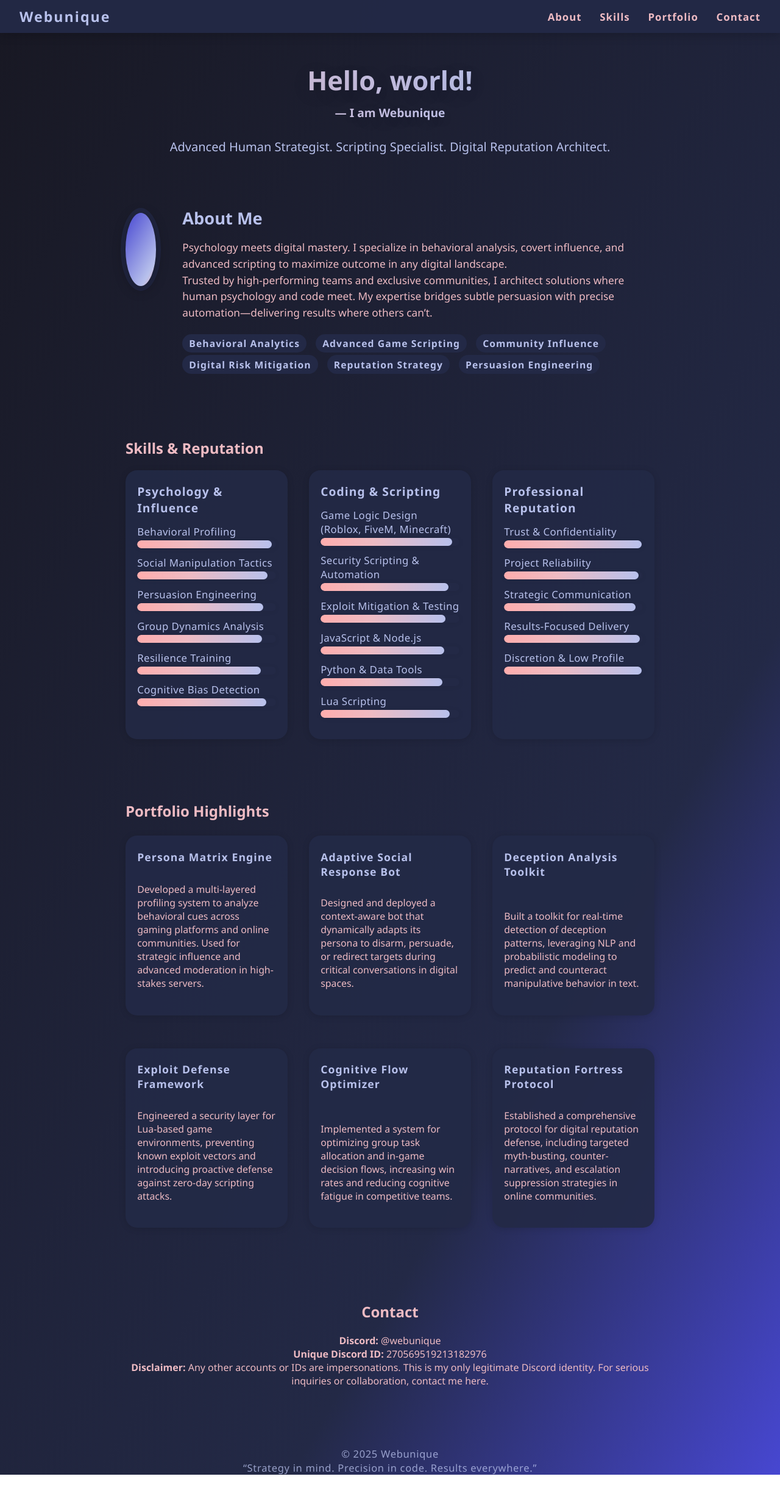
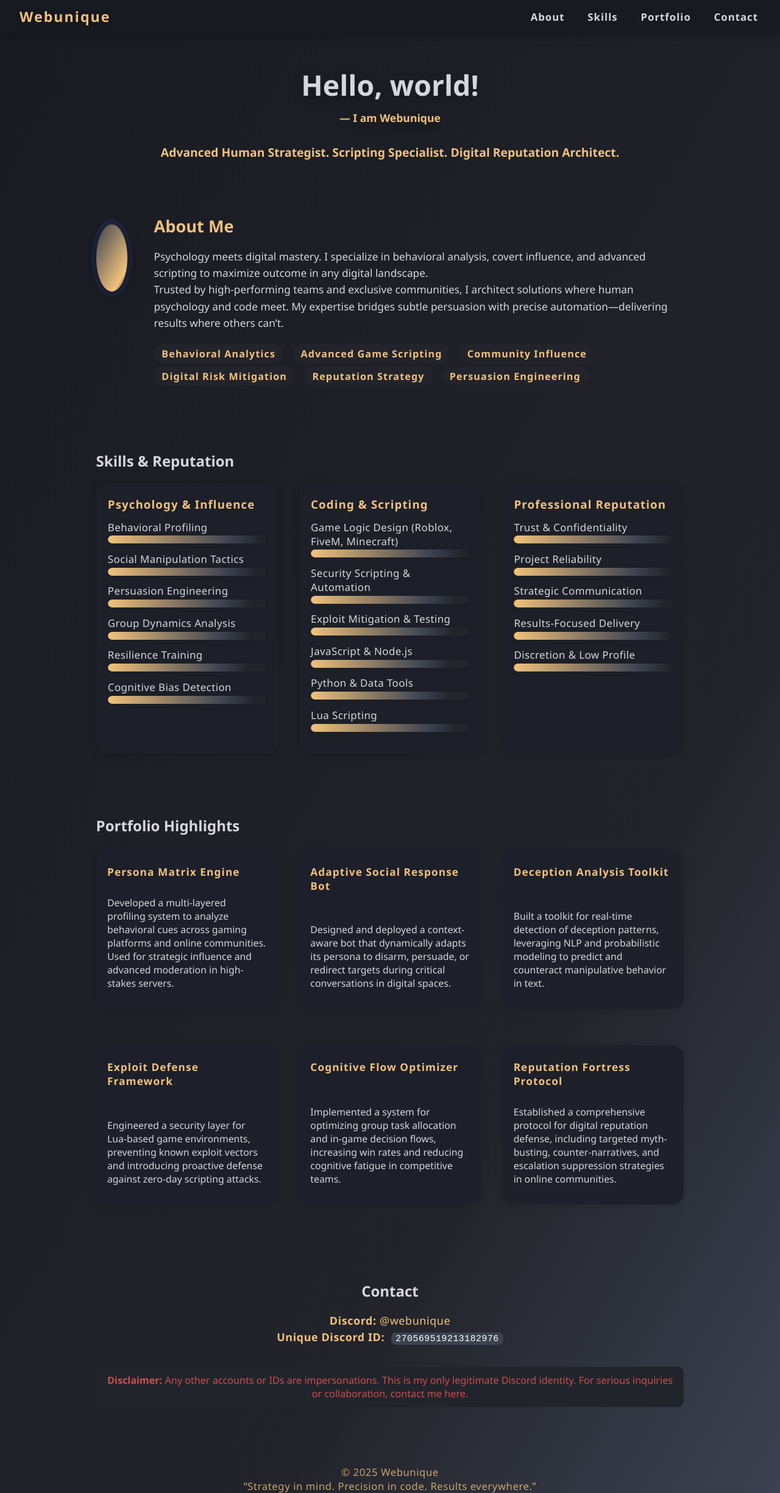
Before and after one commit to uniquesec/uniquesec.github.io, a plain HTML site: page index.html in a window 1280 px wide. Shown: the whole page at 61% size. Before the commit the page ends 2418 px from the top, so only its background shows below. Drawn offline with Linux system fonts and the light colour scheme.

Commit message:
Update style.css

```diff
--- a/style.css
+++ b/style.css
@@ -1,17 +1,16 @@
-/* Reset and base */
 :root {
-  --main-bg: #181823;
-  --secondary-bg: #232946;
-  --accent1: #b8c1ec;
-  --accent2: #eebbc3;
-  --highlight: #4747d1;
-  --danger: #ffadad;
+  --main-bg: #191b22;
+  --secondary-bg: #23242b;
+  --accent1: #f1c27b;    /* Professional gold */
+  --accent2: #d6d7dc;    /* Silvery */
+  --accent3: #3c4251;    /* Deep navy/gray */
+  --danger: #c94f4f;
 }
 
 * { box-sizing: border-box; }
 
 html, body {
-  background: linear-gradient(120deg, var(--main-bg), var(--secondary-bg) 70%, var(--highlight) 100%);
+  background: linear-gradient(120deg, var(--main-bg), var(--secondary-bg) 70%, var(--accent3) 100%);
   margin: 0;
   padding: 0;
   font-family: 'Segoe UI', Arial, sans-serif;
@@ -22,12 +21,12 @@ html, body {
 
 nav {
   width: 100%;
-  background: rgba(35, 41, 70, 0.96);
+  background: rgba(25, 27, 34, 0.98);
   padding: 0.7rem 2rem;
   display: flex;
   align-items: center;
   justify-content: space-between;
-  box-shadow: 0 3px 18px #0003;
+  box-shadow: 0 3px 18px #0004;
   position: sticky;
   top: 0;
   z-index: 5;
@@ -38,6 +37,7 @@ nav {
   font-weight: bold;
   letter-spacing: 2px;
   color: var(--accent1);
+  text-shadow: 0 2px 8px #0004;
 }
 .nav-links a {
   color: var(--accent2);
@@ -47,48 +47,48 @@ nav {
   letter-spacing: 1px;
   font-size: 1.05rem;
   transition: color 0.16s;
+  padding: 2px 4px;
+  border-radius: 5px;
 }
 .nav-links a:hover {
-  color: var(--danger);
+  color: var(--accent1);
+  background: var(--accent3);
 }
 
 .hero {
   text-align: center;
-  margin: 3rem 0 2.5rem 0;
+  margin: 3.3rem 0 2.8rem 0;
 }
 .hero h1 {
-  font-size: 2.7rem;
-  background: linear-gradient(90deg, var(--accent2), var(--accent1) 65%, var(--danger) 100%);
-  -webkit-background-clip: text;
-  -webkit-text-fill-color: transparent;
-          background-clip: text;
-          text-fill-color: transparent;
-  text-shadow: 0 6px 32px #0002;
+  font-size: 2.9rem;
+  color: var(--accent2);
+  font-weight: 800;
+  text-shadow: 0 4px 18px #0004;
 }
 .hero span {
-  font-size: 1.2rem;
+  font-size: 1.1rem;
   display: block;
   margin-top: 0.6rem;
+  color: var(--accent1);
+  font-weight: 700;
 }
 .hero p {
   color: var(--accent1);
-  font-size: 1.25rem;
-  margin-top: 0.7rem;
+  font-size: 1.21rem;
+  margin-top: 0.8rem;
+  font-weight: 600;
 }
 
-main {
-  width: 100%;
-}
+main { width: 100%; }
 
-/* Section general */
 .section {
   padding: 2.8rem 0 2.3rem 0;
   width: 100%;
 }
 .container {
-  max-width: 900px;
+  max-width: 1000px;
   margin: 0 auto;
-  padding: 0 1rem;
+  padding: 0 1.1rem;
 }
 
 /* About Section */
@@ -98,12 +98,12 @@ main {
   gap: 2.7rem;
 }
 .profile-pic {
-  width: 120px;
-  height: 120px;
-  background: linear-gradient(120deg, var(--highlight), var(--accent1) 80%, var(--accent2));
+  width: 110px;
+  height: 110px;
+  background: linear-gradient(120deg, var(--accent3), var(--accent1) 80%, var(--secondary-bg));
   border-radius: 50%;
-  margin-top: 10px;
-  box-shadow: 0 4px 22px #0005, 0 0px 0 8px #232946cc;
+  margin-top: 16px;
+  box-shadow: 0 4px 22px #0007, 0 0px 0 8px #232946cc;
 }
 .about-content h2 {
   margin-top: 0;
@@ -113,23 +113,23 @@ main {
 }
 .about-content p {
   color: var(--accent2);
-  line-height: 1.55;
+  line-height: 1.58;
   font-size: 1.08rem;
   margin-bottom: 1.2em;
 }
 .tags {
-  margin-top: 0.7em;
+  margin-top: 0.8em;
 }
 .tags span {
   background: var(--secondary-bg);
   color: var(--accent1);
-  padding: 0.28em 0.7em;
+  padding: 0.3em 0.8em;
   border-radius: 1em;
   margin-right: 0.7em;
-  font-size: 0.98em;
+  font-size: 1.01em;
   font-weight: bold;
   letter-spacing: 1.1px;
-  margin-bottom: 0.25em;
+  margin-bottom: 0.32em;
   display: inline-block;
 }
 
@@ -140,16 +140,16 @@ main {
   gap: 2.2rem;
 }
 .skill-block {
-  flex: 1 1 220px;
-  background: rgba(35,41,70,0.88);
+  flex: 1 1 240px;
+  background: rgba(30,32,42,0.92);
   border-radius: 1.2em;
-  box-shadow: 0 1.5px 12px #0002;
-  padding: 1.3em 1.2em 1.4em 1.2em;
+  box-shadow: 0 2.5px 14px #0003;
+  padding: 1.4em 1.2em 1.4em 1.2em;
 }
 .skill-block h3 {
   margin-top: 0;
   margin-bottom: 0.7em;
-  font-size: 1.2rem;
+  font-size: 1.17rem;
   color: var(--accent1);
   letter-spacing: 1.1px;
 }
@@ -159,26 +159,26 @@ main {
   list-style: none;
 }
 .skill-block label {
-  font-size: 1.05em;
-  color: var(--accent1);
+  font-size: 1.06em;
+  color: var(--accent2);
   letter-spacing: 0.4px;
 }
 .skillbar {
   width: 100%;
-  background: #232946;
+  background: #23242b;
   border-radius: 1.1em;
   height: 13px;
-  margin-bottom: 0.8em;
-  margin-top: 0.19em;
-  box-shadow: 0 1px 8px #0001;
+  margin-bottom: 0.85em;
+  margin-top: 0.18em;
+  box-shadow: 0 1px 9px #0001;
   overflow: hidden;
 }
 .skillbar-fill {
   height: 100%;
   width: 0;
   border-radius: 1.1em;
-  background: linear-gradient(90deg, var(--danger) 0%, var(--accent2) 40%, var(--accent1) 100%);
-  transition: width 2.2s cubic-bezier(0.5,1,0.89,1);
+  background: linear-gradient(90deg, var(--accent1) 0%, var(--accent3) 80%, var(--secondary-bg) 100%);
+  transition: width 2.3s cubic-bezier(0.5,1,0.89,1);
 }
 
 /* Portfolio Section */
@@ -189,109 +189,77 @@ main {
   margin-top: 1.5rem;
 }
 .portfolio-card {
-  flex: 1 1 260px;
-  background: rgba(35,41,70,0.93);
+  flex: 1 1 265px;
+  background: rgba(30,32,42,0.93);
   border-radius: 1.2em;
-  box-shadow: 0 1.5px 12px #0002;
-  padding: 1.3em 1.2em 1.4em 1.2em;
-  margin-bottom: 1.2em;
+  box-shadow: 0 2px 13px #0002;
+  padding: 1.35em 1.15em 1.35em 1.15em;
+  margin-bottom: 1.5em;
   display: flex;
   flex-direction: column;
   justify-content: space-between;
 }
 .portfolio-card h3 {
   color: var(--accent1);
-  margin-top: 0.1em;
+  margin-top: 0.15em;
   margin-bottom: 0.7em;
-  font-size: 1.1em;
-  letter-spacing: 1.1px;
+  font-size: 1.08em;
+  letter-spacing: 1.08px;
 }
 .portfolio-card p {
   color: var(--accent2);
   font-size: 0.99em;
-  margin-bottom: 1.2em;
-}
-.portfolio-card button {
-  background: linear-gradient(90deg, var(--accent1) 30%, var(--accent2) 100%);
-  color: var(--main-bg);
-  border: none;
-  border-radius: 1.1em;
-  padding: 0.53em 1.5em;
-  font-size: 1.03rem;
-  font-weight: 700;
-  letter-spacing: 0.9px;
-  cursor: pointer;
-  transition: transform 0.12s, box-shadow 0.13s;
-  box-shadow: 0 2px 10px #0001;
-}
-.portfolio-card button:hover {
-  transform: scale(1.06);
-  box-shadow: 0 4px 18px var(--accent1);
+  margin-bottom: 0.6em;
 }
 
 /* Contact Section */
 .contact-container {
   text-align: center;
 }
-.contact-row {
-  margin-bottom: 1.2em;
+.discord-contact {
+  margin-bottom: 1.15em;
 }
-.copy-btn {
-  background: var(--highlight);
+.discord-tag, .discord-id {
+  font-size: 1.12em;
+  color: var(--accent1);
+  margin: 0.18em 0;
+  letter-spacing: 0.6px;
+}
+.discord-id span {
+  font-family: monospace;
   color: #fff;
-  border: none;
-  border-radius: 1em;
-  padding: 0.6em 1.5em;
-  font-size: 1.07rem;
-  font-weight: 700;
-  letter-spacing: 1px;
-  cursor: pointer;
-  transition: background 0.18s;
-  margin-right: 0.7em;
+  background: var(--accent3);
+  border-radius: 0.5em;
+  padding: 0.13em 0.48em;
+  font-size: 1.01em;
+  margin-left: 0.4em;
 }
-.copy-btn:hover {
-  background: var(--danger);
-}
-.socials {
-  margin-top: 1em;
-}
-.social-btn {
-  background: var(--accent2);
-  color: var(--main-bg);
-  border-radius: 1em;
-  padding: 0.5em 1.4em;
-  font-weight: bold;
-  margin: 0 0.45em;
-  font-size: 1.03rem;
-  text-decoration: none;
-  box-shadow: 0 2px 10px #0001;
-  transition: background 0.18s, color 0.18s;
-}
-.social-btn:hover {
-  background: var(--highlight);
-  color: #fff;
-}
-.social-btn.discord {
-  background: #5865f2;
-  color: #fff;
+.disclaimer {
+  margin-top: 1.1em;
+  color: var(--danger);
+  background: #22242b;
+  padding: 0.7em 1.1em;
+  border-radius: 0.6em;
+  font-size: 1.01em;
+  display: inline-block;
 }
 
 /* Footer */
 footer {
-  margin: 3.7em 0 0 0;
+  margin: 3.5em 0 0 0;
   color: var(--accent1);
-  font-size: 1.03em;
-  letter-spacing: 0.7px;
+  font-size: 1.04em;
+  letter-spacing: 0.6px;
   text-align: center;
-  opacity: 0.78;
+  opacity: 0.8;
 }
 
 /* Responsive */
-@media (max-width: 1000px) {
+@media (max-width: 1080px) {
   .skills-grid, .portfolio-cards { flex-direction: column; gap: 1.1rem; }
   .about .container { flex-direction: column; gap: 1.1rem; }
 }
 @media (max-width: 700px) {
-  .section, .container { padding: 0 0.1em; }
-  nav { padding: 0.7rem 0.6rem; }
+  .section, .container { padding: 0 0.12em; }
+  nav { padding: 0.7rem 0.5rem; }
 }
```
